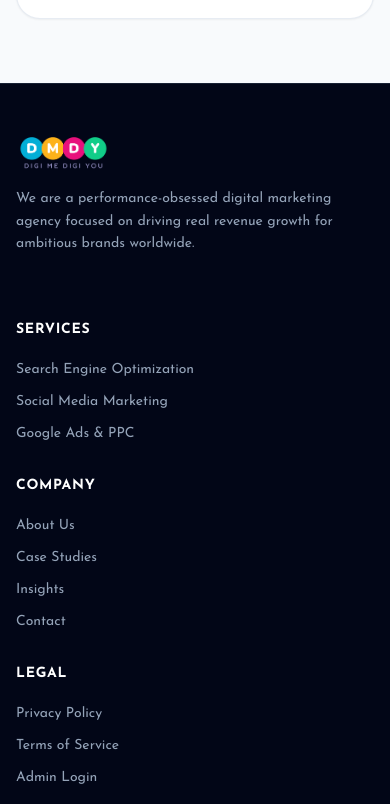
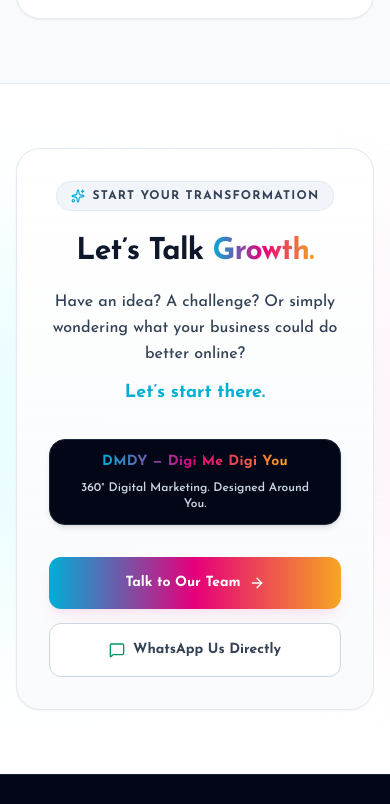
Before and after one commit to twinklearora1904/DMDY, a React (Vite) app in the folder client/: page /contact in a window 390 px wide. Shown: the part 6040-6844 px from the top of the page. Built offline with nearby package versions, Linux system fonts and the light colour scheme; no server answers.

Commit message:
Add Section 5 (Let's Talk Growth CTA) to Contact page

```diff
--- a/client/src/pages/Contact.jsx
+++ b/client/src/pages/Contact.jsx
@@ -512,6 +512,80 @@ const Contact = () => {
         </div>
       </section>
 
+      {/* ========================================================= */}
+      {/* SECTION 5: LET'S TALK GROWTH (FINAL CTA BANNER)          */}
+      {/* ========================================================= */}
+      <section className="py-16 sm:py-20 md:py-24 bg-white border-t border-slate-200/80 relative overflow-hidden">
+
+        {/* Subtle Ambient Background Gradients */}
+        <div className="absolute top-1/2 -left-40 w-96 h-96 bg-cyan-100/40 rounded-full blur-3xl pointer-events-none -translate-y-1/2"></div>
+        <div className="absolute top-1/2 -right-40 w-96 h-96 bg-pink-100/40 rounded-full blur-3xl pointer-events-none -translate-y-1/2"></div>
+
+        {/* Navbar Aligned Container */}
+        <div className="max-w-7xl mx-auto px-4 sm:px-6 lg:px-8 relative z-10 text-center">
+
+          <div className="w-full max-w-4xl mx-auto p-8 sm:p-12 md:p-16 rounded-3xl bg-gradient-to-b from-white to-slate-50/90 border border-slate-200/90 shadow-sm relative overflow-hidden">
+
+            {/* Top Badge */}
+            <div className="inline-flex items-center gap-2 px-3.5 py-1.5 rounded-full bg-slate-100 border border-slate-200/80 text-xs font-bold text-slate-700 uppercase tracking-widest mb-6 shadow-xs">
+              <Sparkles className="w-3.5 h-3.5 text-[#00AED6]" />
+              <span>Start Your Transformation</span>
+            </div>
+
+            {/* Main Headline */}
+            <h2 className="text-3xl sm:text-4xl md:text-5xl font-extrabold text-slate-900 tracking-tight leading-[1.14] mb-5">
+              Let’s Talk{' '}
+              <span className="text-transparent bg-clip-text bg-gradient-to-r from-[#00AED6] via-[#E6007A] to-[#F5A623]">
+                Growth.
+              </span>
+            </h2>
+
+            {/* Narrative Questions & Punchline */}
+            <p className="text-base sm:text-lg md:text-xl font-medium text-slate-700 max-w-2xl mx-auto mb-3 leading-relaxed">
+              Have an idea? A challenge? Or simply wondering what your business could do better online?
+            </p>
+
+            <p className="text-lg sm:text-xl font-extrabold text-[#00AED6] mb-8">
+              Let’s start there.
+            </p>
+
+            {/* Brand Signature Card / Pill */}
+            <div className="inline-flex flex-col sm:flex-row items-center gap-2 sm:gap-3 px-6 py-3 rounded-2xl bg-slate-950 text-white mb-8 shadow-md border border-slate-800">
+              <span className="font-extrabold text-sm sm:text-base tracking-wide text-transparent bg-clip-text bg-gradient-to-r from-[#00AED6] via-[#E6007A] to-[#F5A623]">
+                DMDY — Digi Me Digi You
+              </span>
+              <span className="hidden sm:inline text-slate-500">•</span>
+              <span className="text-xs sm:text-sm font-semibold text-slate-300">
+                360° Digital Marketing. Designed Around You.
+              </span>
+            </div>
+
+            {/* Action CTAs */}
+            <div className="flex flex-col sm:flex-row items-center justify-center gap-3.5 sm:gap-4">
+              <button
+                onClick={scrollToContact}
+                className="w-full sm:w-auto px-8 py-4 rounded-xl text-white font-bold text-sm sm:text-base shadow-lg shadow-pink-500/10 hover:shadow-xl hover:-translate-y-0.5 transition-all duration-300 bg-gradient-to-r from-[#00AED6] via-[#E6007A] to-[#F5A623] hover:opacity-95 flex items-center justify-center gap-2 cursor-pointer"
+              >
+                <span>Talk to Our Team</span>
+                <ArrowRight className="w-4 h-4" />
+              </button>
+
+              <a
+                href="https://wa.me/919876543210?text=Hello%20DMDY%20Team%2C%20I%20would%20like%20to%20talk%20to%20your%20team%20about%20our%20digital%20marketing%20growth."
+                target="_blank"
+                rel="noopener noreferrer"
+                className="w-full sm:w-auto px-8 py-4 rounded-xl text-slate-700 bg-white border border-slate-300 hover:bg-slate-50 font-bold text-sm sm:text-base transition-all flex items-center justify-center gap-2 shadow-xs"
+              >
+                <MessageSquare className="w-4 h-4 text-emerald-600" />
+                <span>WhatsApp Us Directly</span>
+              </a>
+            </div>
+
+          </div>
+
+        </div>
+      </section>
+
     </div>
   );
 };
```
